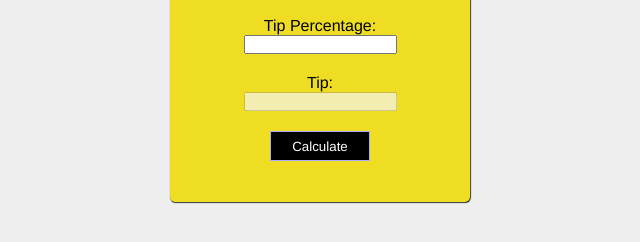
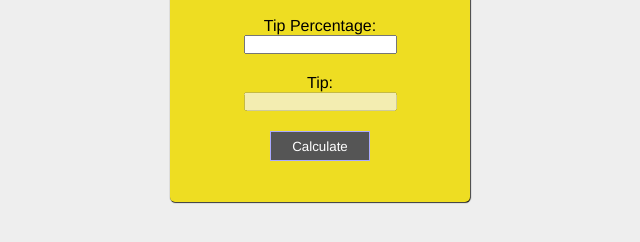
Before and after one commit to Dev-Tyagi25/tipCalculator, a plain HTML site: page index.html in a window 1280 px wide. In both pictures the pointer is over the button "Calculate". Shown: the part 158-400 px from the top of the page, without its empty margins (320-960 px from the left). Drawn offline with Linux system fonts and the light colour scheme.

Commit message:
Update style.css

```diff
--- a/style.css
+++ b/style.css
@@ -37,3 +37,6 @@ button{
   background-color: black;
   color:white;
 }
+
+button:hover{
+  background-color: #555;
```
